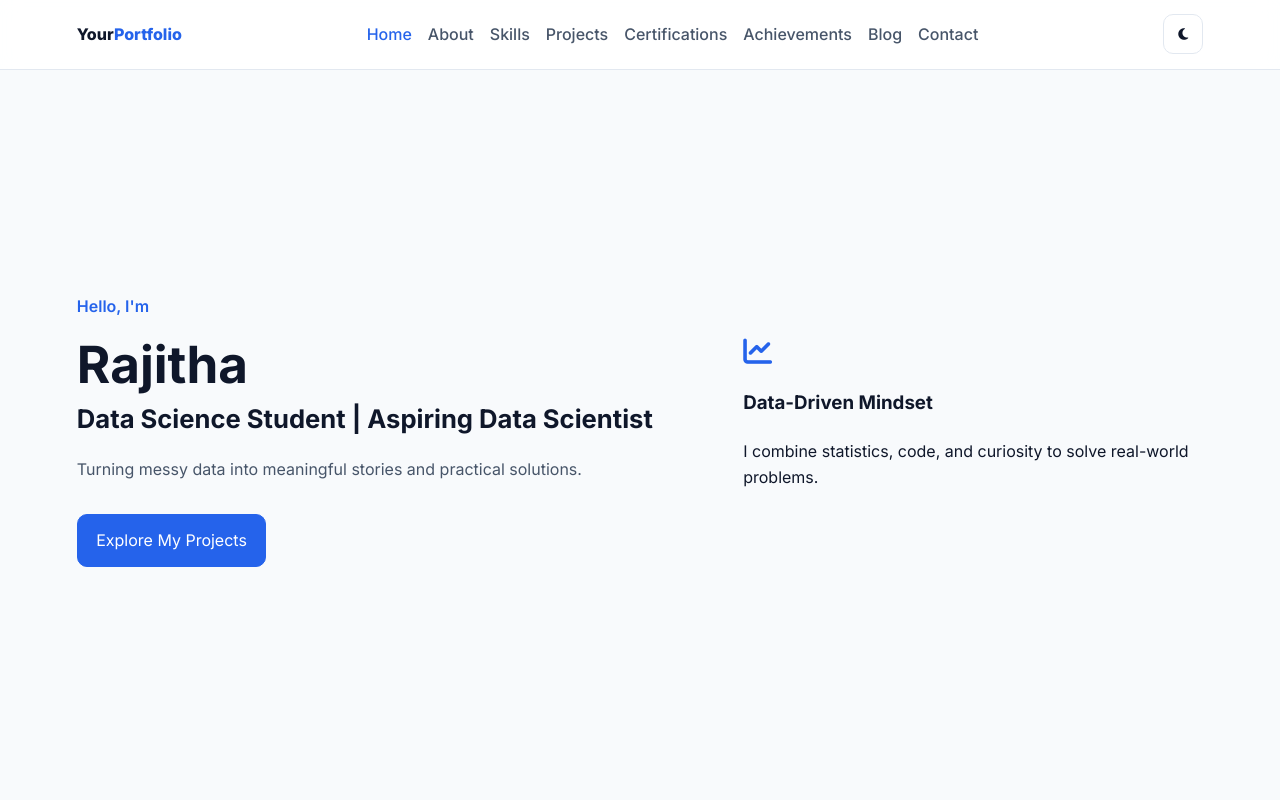
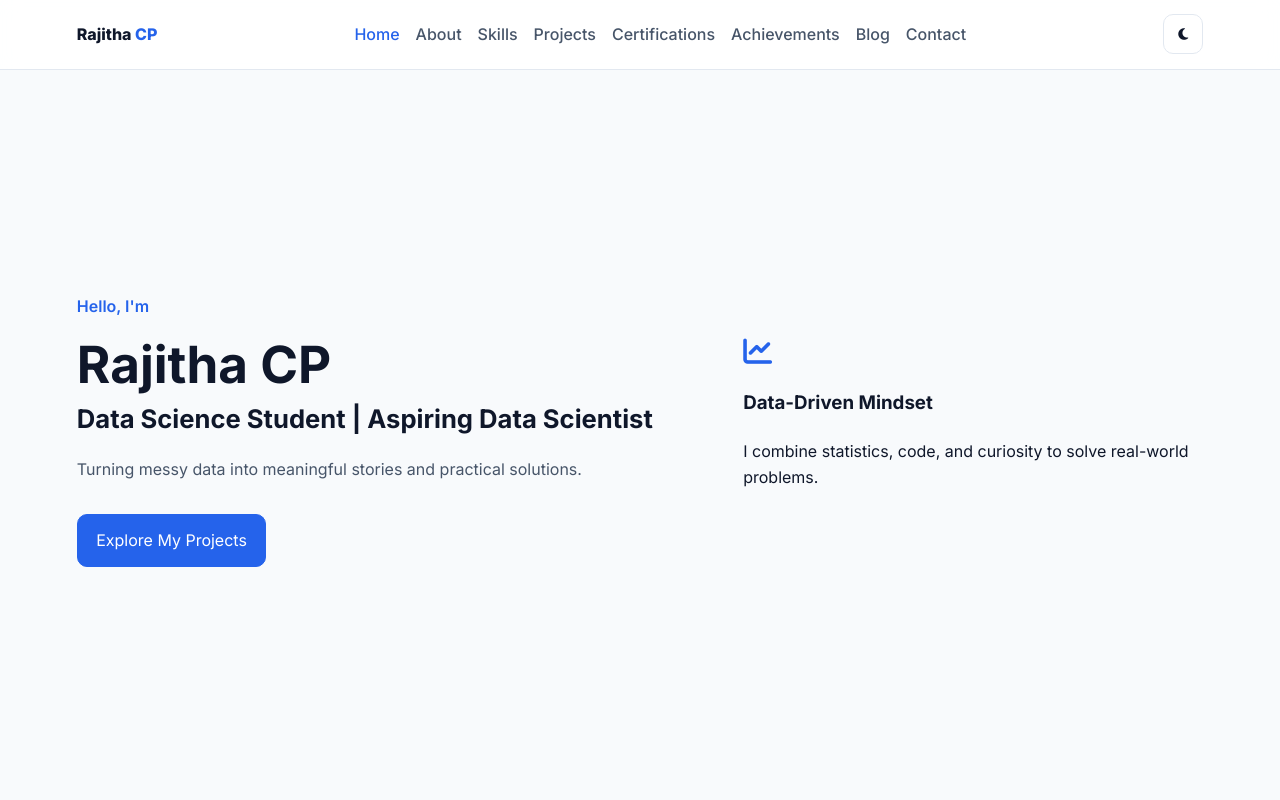
Before and after one commit to Rajithacp/portfolio-website, a plain HTML site: page index.html in a window 1280 px wide. Shown: the top 800 px of the page. Drawn offline with Linux system fonts and the light colour scheme; a small style sheet from the web is missing.

Commit message:
Update portfolio name to Rajitha CP

```diff
--- a/index.html
+++ b/index.html
@@ -3,7 +3,7 @@
 <head>
   <meta charset="UTF-8" />
   <meta name="viewport" content="width=device-width, initial-scale=1.0" />
-  <title>Rajitha | Data Science Portfolio</title>
+  <title>Rajitha CP | Data Science Portfolio</title>
   <meta name="description" content="Personal portfolio website for a Data Science student." />
 
   <link rel="preconnect" href="https://fonts.googleapis.com" />
@@ -20,7 +20,7 @@
 </head>
 <body>
   <header class="navbar" id="top">
-    <a href="#home" class="logo">Your<span>Portfolio</span></a>
+    <a href="#home" class="logo">Rajitha <span>CP</span></a>
     <nav class="nav-links" id="navLinks">
       <a href="#home">Home</a>
       <a href="#about">About</a>
@@ -45,7 +45,7 @@
     <section id="home" class="section hero reveal">
       <div class="hero-text">
         <p class="eyebrow">Hello, I'm</p>
-        <h1>Rajitha</h1>
+        <h1>Rajitha CP</h1>
         <h2>Data Science Student | Aspiring Data Scientist</h2>
         <p class="tagline">Turning messy data into meaningful stories and practical solutions.</p>
         <a href="#projects" class="btn">Explore My Projects</a>
@@ -189,7 +189,7 @@
         </div>
         <form class="card contact-form">
           <label for="name">Name</label>
-          <input id="name" name="name" type="text" placeholder="Rajitha" required />
+          <input id="name" name="name" type="text" placeholder="Rajitha CP" required />
 
           <label for="email">Email</label>
           <input id="email" name="email" type="email" placeholder="you@example.com" required />
@@ -204,7 +204,7 @@
   </main>
 
   <footer class="footer">
-    <p>© <span id="year"></span> Rajitha. Built with curiosity and coffee.</p>
+    <p>© <span id="year"></span> Rajitha CP. Built with curiosity and coffee.</p>
     <a href="#top" aria-label="Back to top"><i class="fa-solid fa-arrow-up"></i></a>
   </footer>
 
```
